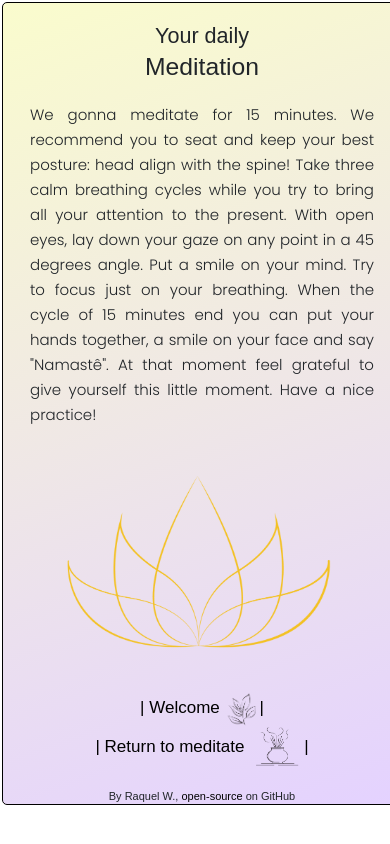
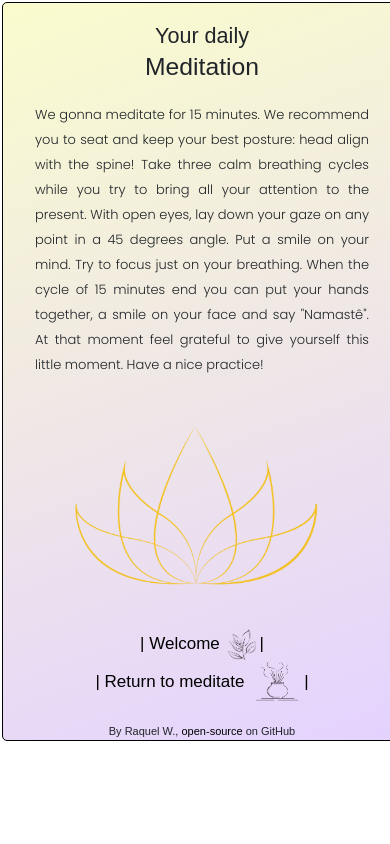
Before and after one commit to Wraquel/15min-Meditation-app, a plain HTML site: page instructions.html in a window 390 px wide. Drawn offline with nearby package versions, Linux system fonts and the light colour scheme; a web font is replaced by a local one.

Commit message:
css responsive

```diff
--- a/src/style.css
+++ b/src/style.css
@@ -195,3 +195,14 @@ a:visited {
     width: 380px;
   }
 }
+@media (max-width: 476px) {
+  .instructions-image img {
+    margin: 24px 0px 8px;
+    width: 350px;
+  }
+  .instructions {
+    margin: 20px 15px;
+    font-size: 13px;
+    text-align: justify;
+  }
+}
```
